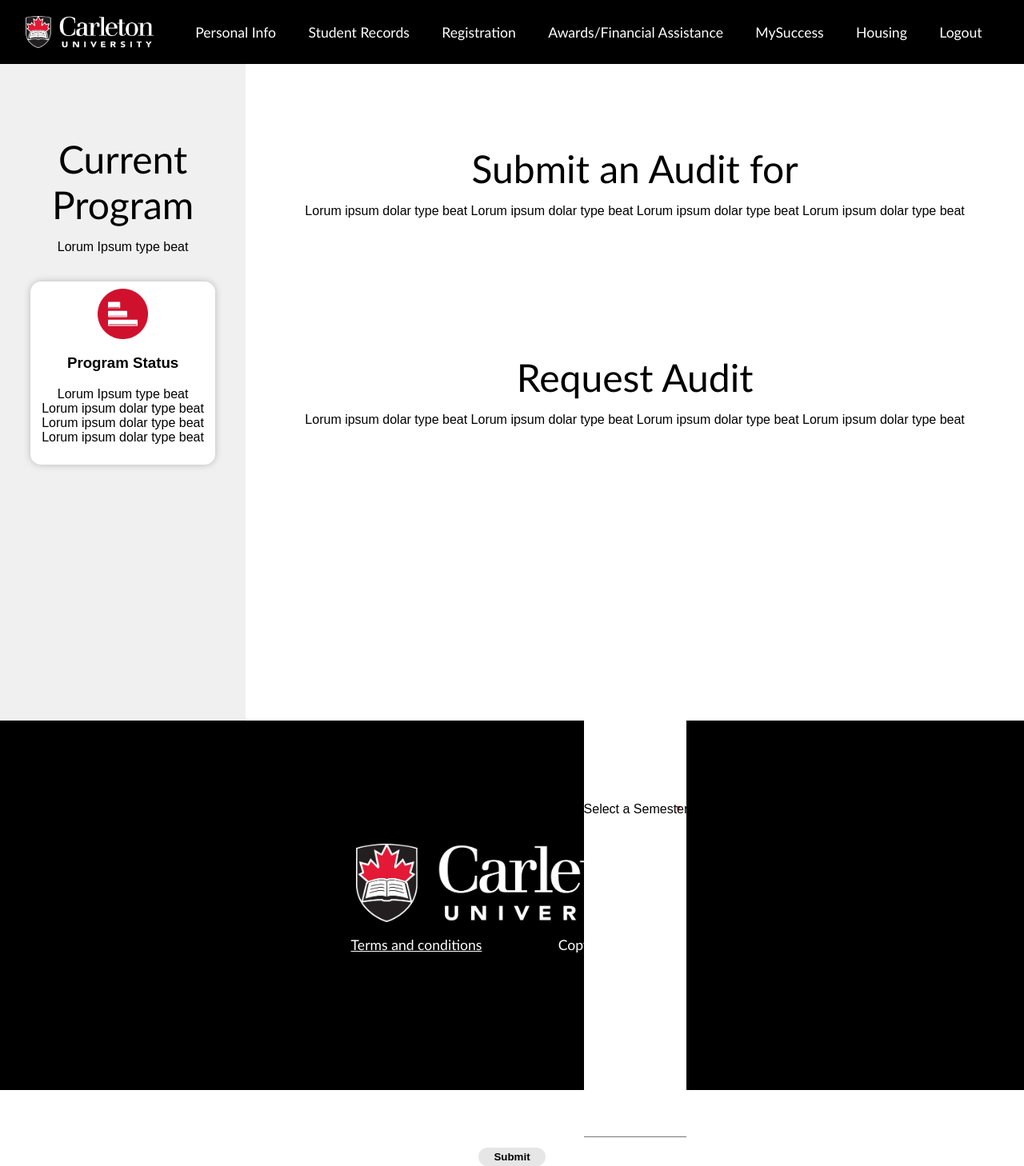
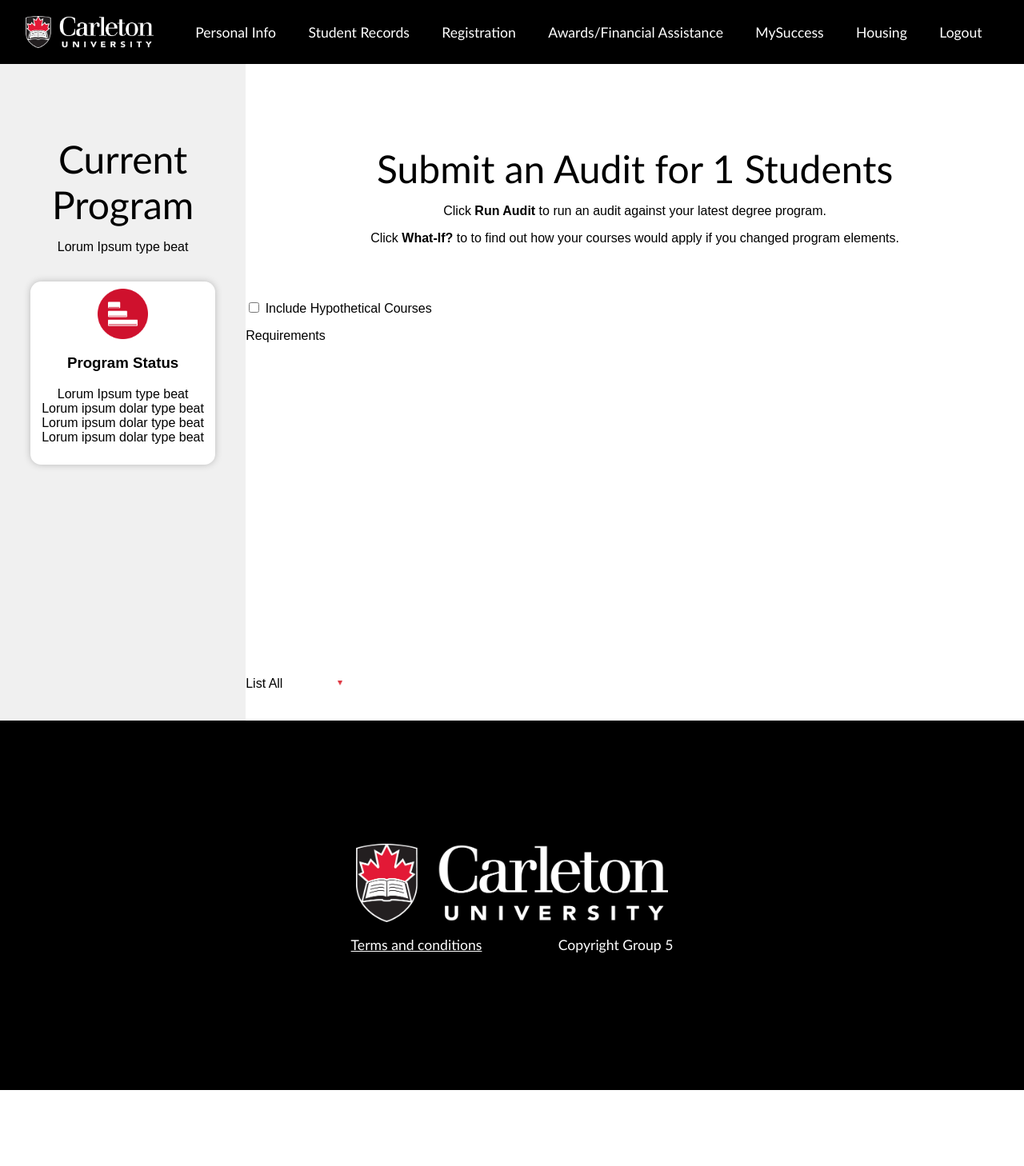
Before and after one commit to BountyHunterJL7/Carleton_Central_Redesign, a PHP site: page /studentRecords/myaudit_output.php?audit=1 in a window 1280 px wide. Shown: the whole page at 80% size. After the commit the page ends 1363 px from the top, so only its background shows below. Run offline with PHP 8.4, Linux system fonts and the light colour scheme; data that the repository does not hold is empty; some libraries are stand-ins or nearby versions.

Commit message:
Update myaudit_output.php
+ Now has a dummy form

```diff
--- a/studentRecords/myaudit_output.php
+++ b/studentRecords/myaudit_output.php
@@ -40,31 +40,32 @@
 					<p>Lorum Ipsum type beat Lorum ipsum dolar type beat Lorum ipsum dolar type beat Lorum ipsum dolar type beat</p>
 				</div>
 			</div>
-					<div class="info">
-						<div class="titleText">
-							<h1>Submit an Audit for <?php $_GET['auditTerm']; ?></h1>
-							<p>Lorum ipsum dolar type beat Lorum ipsum dolar type beat Lorum ipsum dolar type beat Lorum ipsum dolar type beat</p>
-						</div>
+				<div class="info">
+					<div class="titleText">
+						<h1>Submit an Audit for <?php echo $_GET['audit']; ?> Students</h1>
+						<p>Click <b>Run Audit</b> to run an audit against your latest degree program.</p>
+						<p>Click <b>What-If?</b> to to find out how your courses would apply if you changed program elements.</p>
 					</div>
+				</div>
 
-		<div class="forms">
-			<div>
-				<div class="info">
-							<div class="titleText">
-								<h1>Request Audit</h1>
-								<p>Lorum ipsum dolar type beat Lorum ipsum dolar type beat Lorum ipsum dolar type beat Lorum ipsum dolar type beat</p>
-							</div>
-						</div>
 
-				<select id="semester" name="semseterList" form="semseterForm">
-				<option value="0">Select a Semester</option>
-						<option value="Fall 2019">Fall 2019</option>
-						<option value="Winter 2020">Winter 2020</option>
-				</select>
+				<form>
+					<input type="checkbox" name = "1" id = "1">
+					<label for="1">Include Hypothetical Courses</label>
+					<br>
+					<p>Requirements</p>
+					<select>
+						<option>List All</option>
+						<option>Incomplete</option>
+						<option>Complete</option>
+					</select>
+					<br>
+					<input type="submit" value="Run Audit">
+					<br>
+					<input type="submit" value="What-If?">
+				</form>
 
-				<form method="POST" action="mygrades.php" id="semesterForm" name="viewSemester">
-						<input type="submit">
-					</form>
+
 			</div>
 		</div>
 
```
